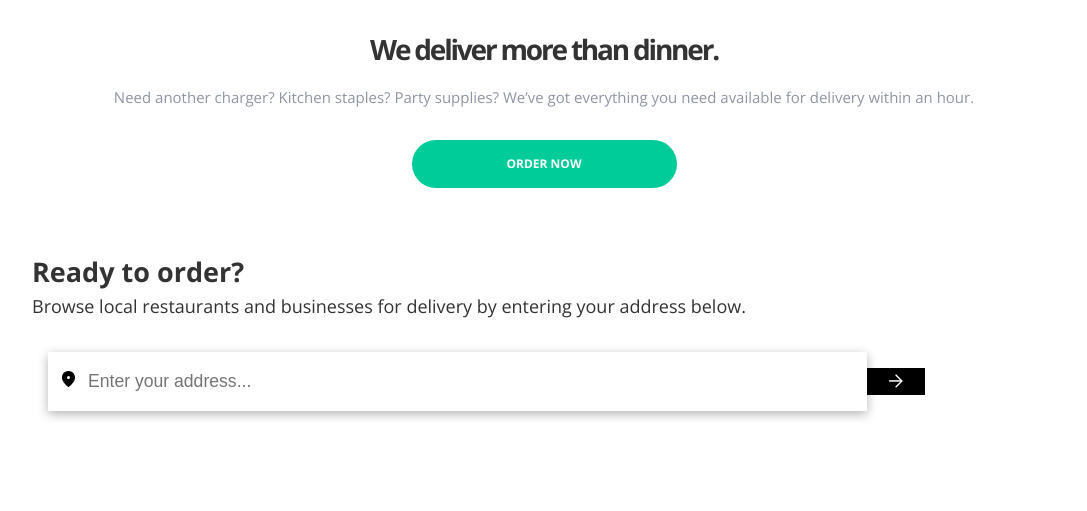
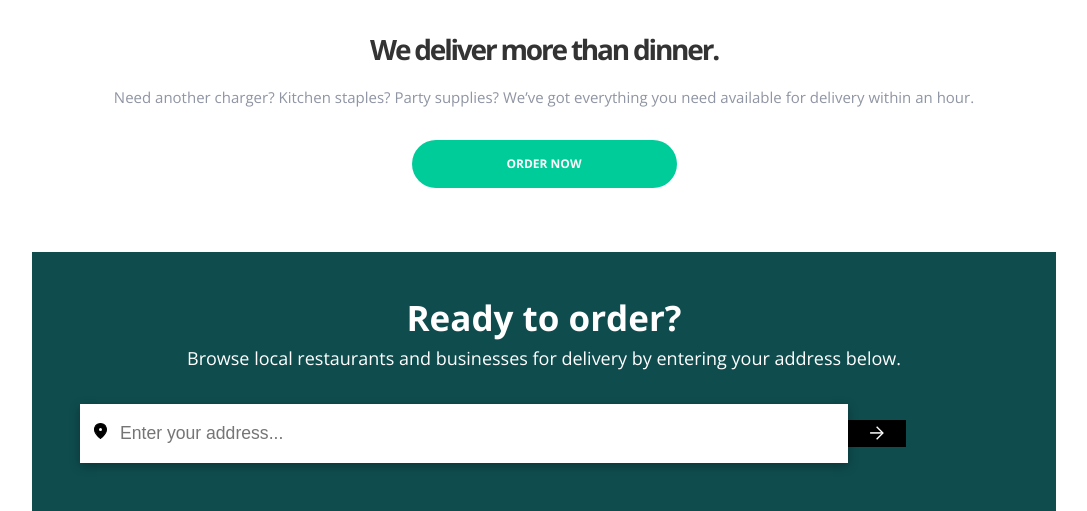
Before and after one commit to j3ffh95/post-mates-landing-page, a plain HTML site: page index.html in a window 1280 px wide. Shown: the part 3258-3769 px from the top of the page, without its empty margins (96-1183 px from the left). Before the commit the page ends 3701 px from the top, so only its background shows below. Drawn offline with nearby package versions, Linux system fonts and the light colour scheme.

Commit message:
Styled the section d

```diff
--- a/css/style.css
+++ b/css/style.css
@@ -229,3 +229,16 @@ header .text-content {
   padding: 8px;
   margin: 5px;
 }
+
+/* Section D */
+.section-d {
+  background-color: #0f4c4e;
+  color: #fff;
+  text-align: center;
+  padding: 2.5rem 2rem 1rem;
+}
+
+.section-d h2 {
+  font-size: 35px;
+  font-weight: 600;
+}
```
